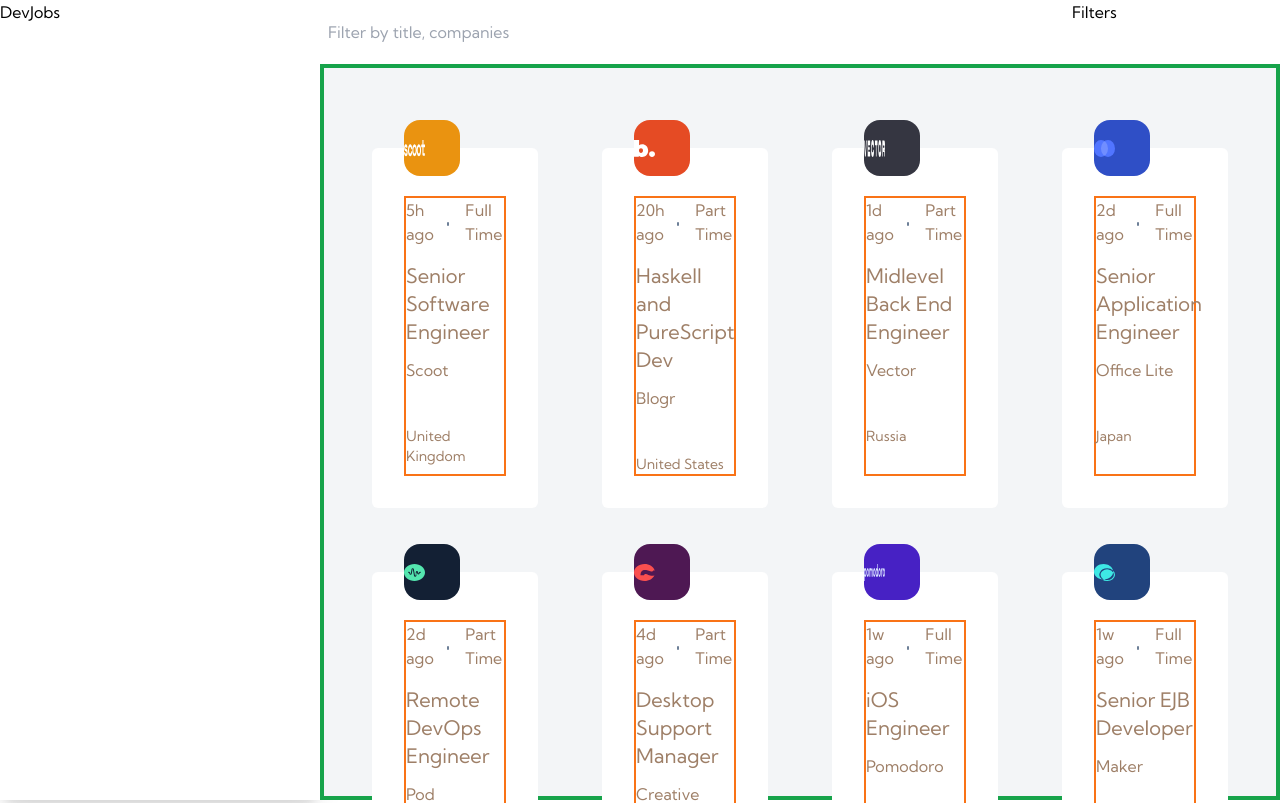
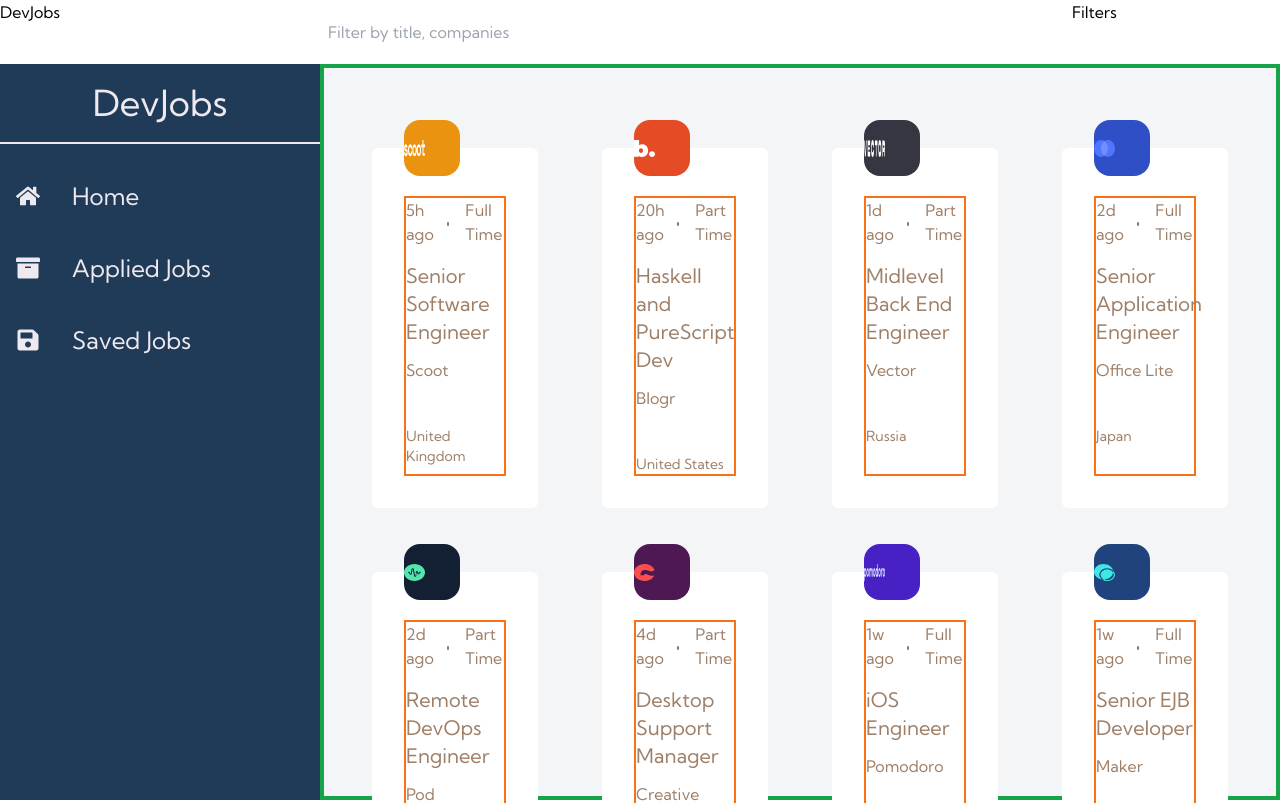
Before and after one commit to Ibarra11/DevJobs, a Next.js app: page / in a window 1280 px wide. Shown: the top 803 px of the page. Built offline with nearby package versions, Linux system fonts and the light colour scheme.

Commit message:
Sidebar styles

```diff
--- a/components/layout/sidebar.tsx
+++ b/components/layout/sidebar.tsx
@@ -1,5 +1,39 @@
+import { FaHome, FaSave, FaArchive } from "react-icons/fa";
+// hover:[background-color:#52A7CD]
+// #F0F1EF
 const Sidebar = () => {
-  return <div className="bg-white w-80 shadow-xl"></div>;
+  return (
+    <div
+      style={{ backgroundColor: "#203b57", color: "#EDE9EF" }}
+      className="hidden   lg:block  w-80"
+    >
+      <div className="grid  place-content-center h-20  border-b-2 ">
+        <h1 className=" text-4xl">DevJobs</h1>
+      </div>
+      <div className="pt-6 ">
+        <ul className="flex flex-col gap-4 text-2xl">
+          <li className="group flex gap-8 items-center py-3 px-4 hover:bg-slate-600 hover:cursor-pointer">
+            <div>
+              <FaHome className="group-hover:[color:red]" size={24} />
+            </div>
+            <p className="text-2xl group-hover:text-white">Home</p>
+          </li>
+          <li className="flex gap-8 items-center py-3 px-4 hover:bg-slate-600 hover:cursor-pointer">
+            <div>
+              <FaArchive size={24} />
+            </div>
+            <p className="text-2xl">Applied Jobs</p>
+          </li>
+          <li className="flex gap-8 items-center py-3 px-4 hover:bg-slate-600 hover:cursor-pointer">
+            <div>
+              <FaSave size={24} />
+            </div>
+            <p className="text-2xl">Saved Jobs</p>
+          </li>
+        </ul>
+      </div>
+    </div>
+  );
 };
 
 export default Sidebar;
```
